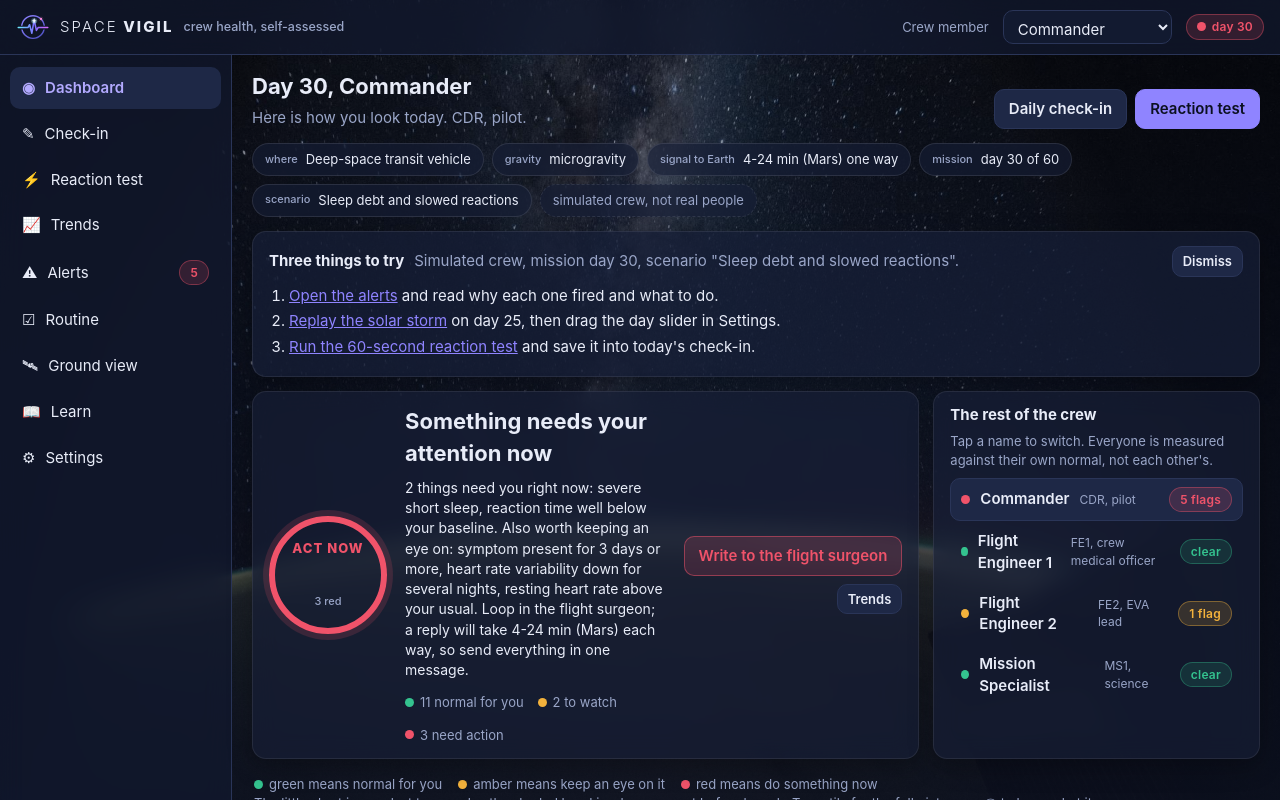
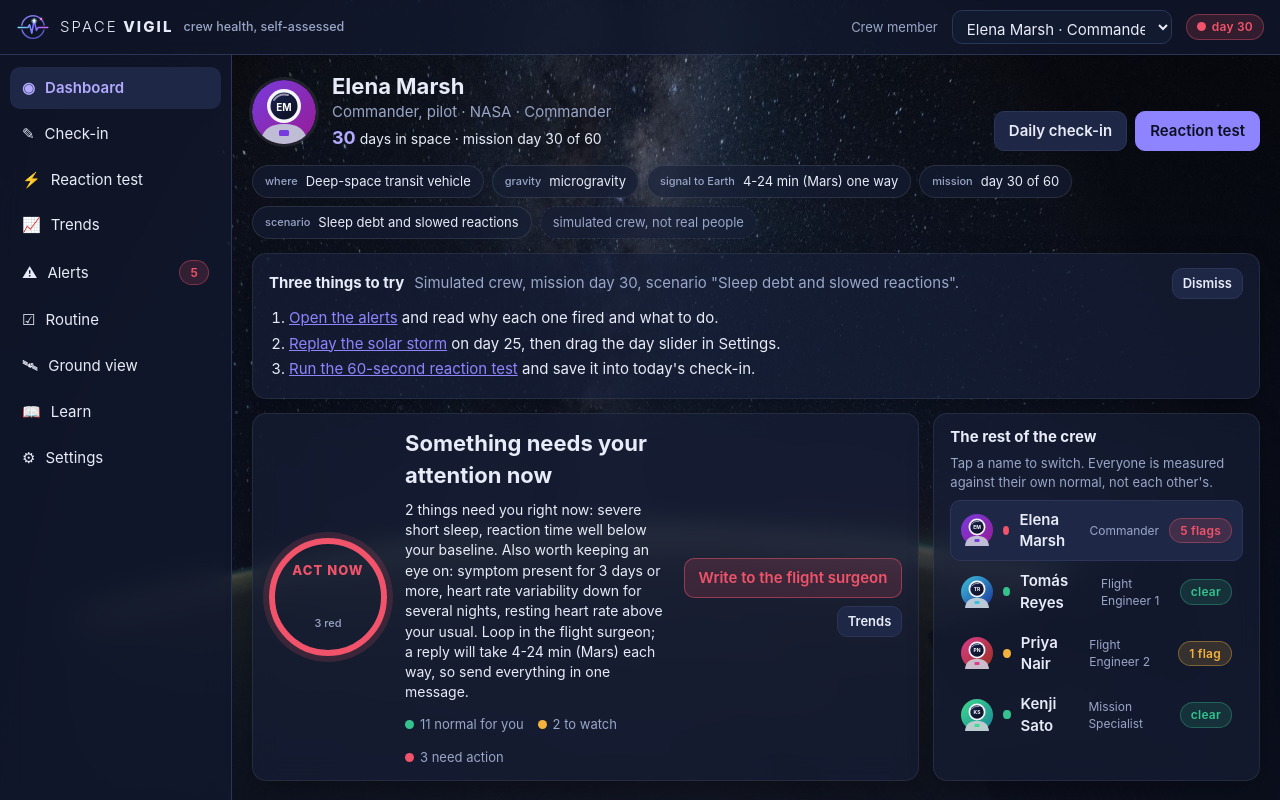
Before and after one commit to victor-andiazabal/victor-andiazabal, a React (Vite) app in the folder vigil/: page / in a window 1280 px wide. Shown: the top 800 px of the page. Built offline with nearby package versions, Linux system fonts and the light colour scheme.

Commit message:
Add crew profiles: names, agencies, generated portraits and days in space

```diff
--- a/vigil/src/App.tsx
+++ b/vigil/src/App.tsx
@@ -70,7 +70,7 @@ export default function App() {
         <label className="muted" style={{ fontSize: 13 }} htmlFor="crew-select">Crew member</label>
         <select id="crew-select" value={selected.id} onChange={(e) => dispatch({ type: 'select', crewId: e.target.value })}>
           {crew.map((c) => (
-            <option key={c.id} value={c.id}>{c.callsign}</option>
+            <option key={c.id} value={c.id}>{c.name} · {c.callsign}</option>
           ))}
         </select>
         <span className={`pill ${ev.overall}`}><span className={`dot ${ev.overall}`} />day {settings.currentDay}</span>
--- a/vigil/src/components/Alerts.tsx
+++ b/vigil/src/components/Alerts.tsx
@@ -18,7 +18,7 @@ export function Alerts() {
   const message = useMemo(() => {
     const lines = [
       `PRIVATE MEDICAL CONFERENCE REQUEST`,
-      `From: ${selected.callsign} (${selected.role})`,
+      `From: ${selected.name}, ${selected.callsign} (${selected.role}), ${selected.agency}`,
       `Mission day ${settings.currentDay} · ${env.label} · one-way delay ${env.commDelay}`,
       `Overall status: ${ev.overall.toUpperCase()}`,
       ``,
@@ -53,7 +53,7 @@ export function Alerts() {
     <>
       <div className="page-head">
         <div>
-          <h1>Alerts · {selected.callsign}</h1>
+          <h1>Alerts · {selected.name}</h1>
           <p>Every alert says which rule fired, with the numbers, and what to do. Acknowledge the ones you have handled.</p>
         </div>
         <Pill level={ev.overall} />
--- /dev/null
+++ b/vigil/src/components/Avatar.tsx
@@ -0,0 +1,35 @@
+import type { CrewMember } from '../lib/types';
+
+/** Generated portrait: an astronaut in a helmet, tinted per crew member. No real person is depicted. */
+export function Avatar({ crew, size = 56 }: { crew: Pick<CrewMember, 'name' | 'hue'>; size?: number }) {
+  const h = crew.hue;
+  const initials = crew.name.split(' ').map((w) => w[0]).join('').slice(0, 2).toUpperCase();
+  const id = `av-${h}`;
+  return (
+    <svg width={size} height={size} viewBox="0 0 64 64" role="img" aria-label={`Portrait of ${crew.name}`} className="avatar">
+      <defs>
+        <linearGradient id={`${id}-bg`} x1="0" y1="0" x2="1" y2="1">
+          <stop offset="0" stopColor={`hsl(${h} 70% 55%)`} />
+          <stop offset="1" stopColor={`hsl(${(h + 40) % 360} 70% 35%)`} />
+        </linearGradient>
+        <linearGradient id={`${id}-visor`} x1="0" y1="0" x2="1" y2="1">
+          <stop offset="0" stopColor="#1b2250" />
+          <stop offset="1" stopColor="#0b1020" />
+        </linearGradient>
+      </defs>
+      <circle cx="32" cy="32" r="32" fill={`url(#${id}-bg)`} />
+      {/* suit shoulders */}
+      <path d="M8 64 C10 48 20 44 32 44 C44 44 54 48 56 64 Z" fill="#e8ecf8" />
+      <path d="M8 64 C10 48 20 44 32 44 C44 44 54 48 56 64 Z" fill={`hsl(${h} 40% 30%)`} opacity="0.25" />
+      {/* helmet */}
+      <circle cx="32" cy="26" r="17" fill="#f3f5fb" />
+      <circle cx="32" cy="26" r="13.5" fill={`url(#${id}-visor)`} />
+      <path d="M22 20 Q27 13 36 15" stroke="#ffffff" strokeOpacity="0.55" strokeWidth="2" fill="none" strokeLinecap="round" />
+      <text x="32" y="30.5" textAnchor="middle" fontSize="10" fontWeight="700" fill="#ffffff" fontFamily="Inter, system-ui, sans-serif">
+        {initials}
+      </text>
+      {/* chest patch */}
+      <rect x="27" y="50" width="10" height="6" rx="1.5" fill={`hsl(${h} 70% 55%)`} />
+    </svg>
+  );
+}
--- a/vigil/src/components/Dashboard.tsx
+++ b/vigil/src/components/Dashboard.tsx
@@ -6,6 +6,7 @@ import { MAX_MISSION_DAY, scenarioById } from '../lib/simulate';
 import type { IndicatorId, Level } from '../lib/types';
 import { useStore } from '../state/store';
 import { routineFor } from './Routine';
+import { Avatar } from './Avatar';
 import { Sparkline } from './Sparkline';
 import { Disclaimer, fmt, LEVEL_LABEL, Pill } from './ui';
 import type { View } from '../App';
@@ -67,9 +68,17 @@ export function Dashboard({ go }: { go: (v: View, indicator?: IndicatorId) => vo
   return (
     <>
       <div className="page-head">
-        <div>
-          <h1>Day {settings.currentDay}, {selected.callsign}</h1>
-          <p>Here is how you look today. {selected.role}.</p>
+        <div className="profile">
+          <Avatar crew={selected} size={64} />
+          <div>
+            <h1>{selected.name}</h1>
+            <p>
+              {selected.role} · {selected.agency} · {selected.callsign}
+            </p>
+            <p className="days">
+              <b>{settings.currentDay}</b> day{settings.currentDay === 1 ? '' : 's'} in space · mission day {settings.currentDay} of {MAX_MISSION_DAY}
+            </p>
+          </div>
         </div>
         <div style={{ display: 'flex', gap: 8 }}>
           <button className="btn" onClick={() => go('checkin')}>Daily check-in</button>
@@ -113,7 +122,7 @@ export function Dashboard({ go }: { go: (v: View, indicator?: IndicatorId) => vo
               {ev.overall === 'amber' && `A few things to keep an eye on, nothing urgent`}
               {ev.overall === 'red' && 'Something needs your attention now'}
             </span>
-            <p className="summary">{summarySentence(selected.callsign, ev.overall, reds, ambers, ev.notifySurgeon, env.commDelay)}</p>
+            <p className="summary">{summarySentence(selected.name.split(' ')[0], ev.overall, reds, ambers, ev.notifySurgeon, env.commDelay)}</p>
             <div className="count-row" aria-label="Indicator counts">
               <span><span className="dot green" />{counts.green} normal for you</span>
               <span><span className="dot amber" />{counts.amber} to watch</span>
@@ -138,9 +147,10 @@ export function Dashboard({ go }: { go: (v: View, indicator?: IndicatorId) => vo
               className={`crew-row ${c.id === selected.id ? 'on' : ''}`}
               onClick={() => dispatch({ type: 'select', crewId: c.id })}
             >
+              <Avatar crew={c} size={32} />
               <span className={`dot ${e.overall}`} />
-              <span className="name">{c.callsign}</span>
-              <span className="muted sub">{c.role}</span>
+              <span className="name">{c.name}</span>
+              <span className="muted sub">{c.callsign}</span>
               <span className={`pill ${e.overall}`} style={{ marginLeft: 'auto' }}>{e.findings.length ? `${e.findings.length} flag${e.findings.length > 1 ? 's' : ''}` : 'clear'}</span>
             </button>
           ))}
--- a/vigil/src/components/Ground.tsx
+++ b/vigil/src/components/Ground.tsx
@@ -42,7 +42,7 @@ export function Ground({ go }: { go: (v: View) => void }) {
               <tr key={c.id}>
                 <td>
                   <button className="btn sm" style={{ border: 0, background: 'transparent', padding: '2px 4px' }} onClick={() => { dispatch({ type: 'select', crewId: c.id }); go('dashboard'); }}>
-                    {c.callsign}
+                    {c.name}
                   </button>
                 </td>
                 <td><Pill level={ev.overall} /></td>
@@ -71,7 +71,7 @@ export function Ground({ go }: { go: (v: View) => void }) {
             <div key={f.id} className={`alert ${f.level} ${acknowledged[f.id] ? 'acked' : ''}`}>
               <div className="head">
                 <Pill level={f.level} />
-                <h3>{c.callsign}: {f.title}</h3>
+                <h3>{c.name}: {f.title}</h3>
                 {acknowledged[f.id] && <span className="pill neutral">acknowledged by crew</span>}
               </div>
               <div className="why"><b>Why</b> {f.reason}</div>
@@ -83,7 +83,7 @@ export function Ground({ go }: { go: (v: View) => void }) {
               <h3 style={{ marginTop: 14 }}>Watch items (crew handles these)</h3>
               <ul style={{ margin: 0, paddingLeft: 18 }}>
                 {watch.map(({ crew: c, f }) => (
-                  <li key={f.id} style={{ marginBottom: 4 }}><span className={`dot ${f.level}`} style={{ marginRight: 6 }} />{c.callsign}: {f.title}</li>
+                  <li key={f.id} style={{ marginBottom: 4 }}><span className={`dot ${f.level}`} style={{ marginRight: 6 }} />{c.name}: {f.title}</li>
                 ))}
               </ul>
             </>
@@ -92,7 +92,7 @@ export function Ground({ go }: { go: (v: View) => void }) {
         <div style={{ display: 'grid', gap: 14, alignContent: 'start' }}>
           {crew.map((c) => (
             <div key={c.id} className="panel">
-              <h3>Surgeon notes · {c.callsign}</h3>
+              <h3>Surgeon notes · {c.name}</h3>
               <textarea
                 rows={3}
                 value={surgeonNotes[c.id] ?? ''}
--- a/vigil/src/components/Trends.tsx
+++ b/vigil/src/components/Trends.tsx
@@ -59,7 +59,7 @@ export function Trends({ initial }: { initial?: IndicatorId }) {
     <>
       <div className="page-head">
         <div>
-          <h1>Trends · {selected.callsign}</h1>
+          <h1>Trends · {selected.name}</h1>
           <p>Pre-flight days (≤ 0) form the personal baseline. The shaded band is the baseline median ± 2 typical deviations.</p>
         </div>
         <label style={{ display: 'flex', gap: 8, alignItems: 'center', fontSize: 13 }}>
--- a/vigil/src/data/crew.ts
+++ b/vigil/src/data/crew.ts
@@ -28,25 +28,37 @@ export const CREW: Omit<CrewMember, 'records'>[] = [
   {
     id: 'cdr',
     callsign: 'Commander',
-    role: 'CDR, pilot',
+    name: 'Elena Marsh',
+    role: 'Commander, pilot',
+    agency: 'NASA',
+    hue: 262,
     setpoints: sp({ hr: 58, bpSys: 118, bpDia: 76, weight: 78.4, sleep: 6.9, pvtRt: 255, mood: 4, hrv: 56, resp: 13 }),
   },
   {
     id: 'fe1',
     callsign: 'Flight Engineer 1',
-    role: 'FE1, crew medical officer',
+    name: 'Tomás Reyes',
+    role: 'Flight engineer, crew medical officer',
+    agency: 'ESA',
+    hue: 190,
     setpoints: sp({ hr: 64, bpSys: 112, bpDia: 72, weight: 63.2, sleep: 7.4, glucose: 84, pvtRt: 270, hrv: 44, resp: 15 }),
   },
   {
     id: 'fe2',
     callsign: 'Flight Engineer 2',
-    role: 'FE2, EVA lead',
+    name: 'Priya Nair',
+    role: 'Flight engineer, EVA lead',
+    agency: 'CSA',
+    hue: 330,
     setpoints: sp({ hr: 55, bpSys: 121, bpDia: 78, weight: 81.0, sleep: 6.9, exercise: 140, pvtRt: 248, stress: 2, hrv: 62, resp: 12 }),
   },
   {
     id: 'ms1',
     callsign: 'Mission Specialist',
-    role: 'MS1, science',
+    name: 'Kenji Sato',
+    role: 'Mission specialist, science',
+    agency: 'JAXA',
+    hue: 150,
     setpoints: sp({ hr: 68, bpSys: 110, bpDia: 70, weight: 59.8, sleep: 7.6, glucose: 92, pvtRt: 282, mood: 4, hrv: 40, resp: 16 }),
   },
 ];
--- a/vigil/src/lib/types.ts
+++ b/vigil/src/lib/types.ts
@@ -34,7 +34,13 @@ export interface DayRecord {
 export interface CrewMember {
   id: string;
   callsign: string;
+  /** Fictional name for the simulated crew member. */
+  name: string;
   role: string;
+  /** Space agency, for the profile card. Fictional assignment. */
+  agency: string;
+  /** Hue (0-360) used to tint the generated avatar. */
+  hue: number;
   /** Personal resting set-points used by the simulator (simulated person, not a real astronaut). */
   setpoints: Record<IndicatorId, number>;
   records: DayRecord[];
--- a/vigil/src/styles.css
+++ b/vigil/src/styles.css
@@ -517,3 +517,12 @@ main { background: none; }
   .learn-body { padding: 20px 18px; font-size: 15.5px; }
   .ind summary { grid-template-columns: 1fr; gap: 2px; }
 }
+
+/* Profile header */
+.profile { display: flex; align-items: center; gap: 16px; }
+.profile .avatar { flex: 0 0 auto; box-shadow: 0 0 0 3px rgba(255,255,255,0.08); border-radius: 50%; }
+.profile h1 { margin-bottom: 2px; }
+.profile p { margin: 0; }
+.profile .days { color: var(--text); font-size: 14px; margin-top: 2px; }
+.profile .days b { font-size: 18px; color: var(--accent-2); }
+.crew-row .avatar { flex: 0 0 auto; }
```
